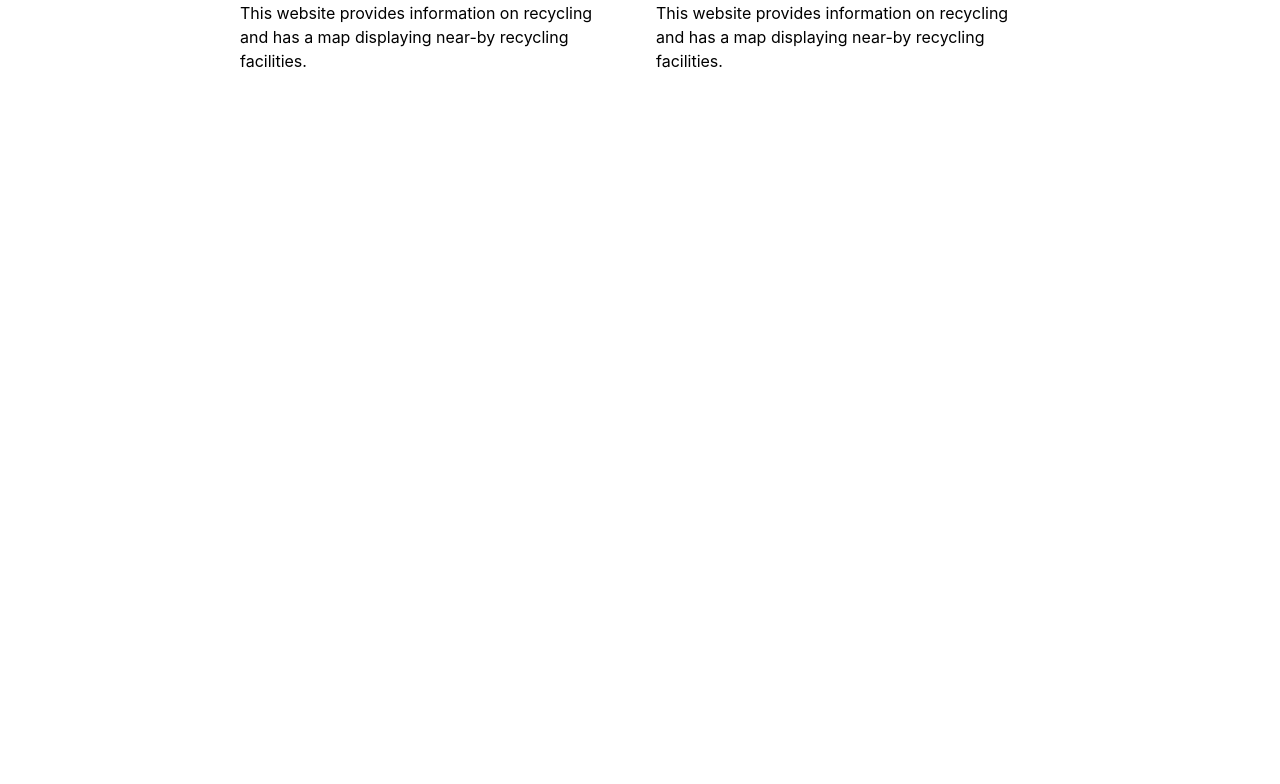
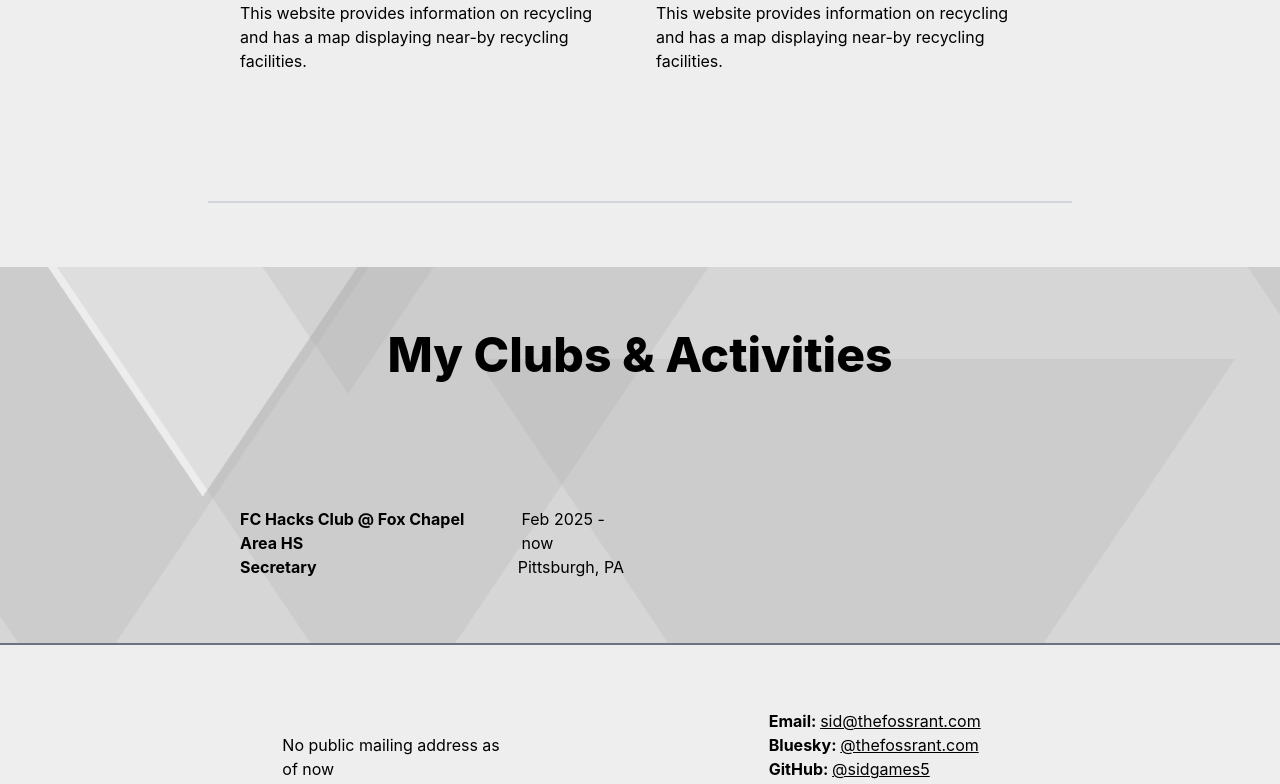
Before and after one commit to sidgames5/portfolio, a React (Create React App) app: page / in a window 1280 px wide. Shown: the part 2001-2785 px from the top of the page. Before the commit the page ends 2138 px from the top, so only its background shows below. Built offline with nearby package versions, Linux system fonts and the light colour scheme.

Commit message:
final touches

```diff
--- a/src/App.css
+++ b/src/App.css
@@ -14,9 +14,40 @@
 }
 
 #section-3 {
-    background-color: white;
+    background-color: #eeeeee;
     width: 100%;
     height: fit-content;
     color: black;
     /* padding-bottom: 5vh; */
 }
+
+#section-4 {
+    /* background-image: linear-gradient(rgba(255, 255, 255, 50%), rgba(255, 255, 255, 50%)), url("../public/bg_bggenerator_com3.png"); */
+    width: 100%;
+    height: fit-content;
+    color: black;
+    /* padding-bottom: 5vh; */
+}
+
+.section-4-bg {
+    max-width: 100vw;
+    width: 100vw;
+    overflow-x: hidden;
+}
+
+#section-5 {
+    background-color: #eeeeee;
+    width: 100%;
+    height: fit-content;
+    color: black;
+    /* padding-bottom: 5vh; */
+}
+
+#section-5 a {
+    text-decoration: underline solid 1px;
+    transition-duration: 300ms;
+}
+
+#section-5 a:hover {
+    font-weight: bold;
+}
--- a/src/App.jsx
+++ b/src/App.jsx
@@ -2,6 +2,8 @@ import "./App.css";
 import Section1 from "./Section1";
 import Section2 from "./Section2";
 import Section3 from "./Section3";
+import Section4 from "./Section4";
+import Section5 from "./Section5";
 
 function App() {
     return (
@@ -9,6 +11,8 @@ function App() {
             <Section1 />
             <Section2 />
             <Section3 />
+            <Section4 />
+            <Section5 />
         </main>
     );
 }
--- a/src/Header.jsx
+++ b/src/Header.jsx
@@ -13,6 +13,8 @@ export default function Header() {
                 <HeaderLink to="#section-3">
                     <strong>Projects</strong>
                 </HeaderLink>
+                <HeaderLink to="#section-4">Activities</HeaderLink>
+                <HeaderLink to="#section-5">Contact</HeaderLink>
                 <HeaderLink to="https://blog.thefossrant.com">Blog</HeaderLink>
             </div>
             <div className="header-right"></div>
--- a/src/Section1.jsx
+++ b/src/Section1.jsx
@@ -34,8 +34,10 @@ export default function Section1() {
                 </div>
                 <div className="bg-red-700 bg-opacity-50 -translate-x-1/2 h-fit">
                     <div className="flex flex-col bg-red-700 bg-opacity-90 w-full translate-x-1/2">
-                        <FancyLink to="#">Resume</FancyLink>
-                        <FancyLink to="#">Socials</FancyLink>
+                        <FancyLink to="">Resume</FancyLink>
+                        <FancyLink to="mailto:sid@thefossrant.com">
+                            Contact
+                        </FancyLink>
                         <FancyLink to="https://github.com/sidgames5">
                             GitHub
                         </FancyLink>
@@ -78,7 +80,7 @@ export default function Section1() {
                     </div> */}
                 </div>
             </div>
-            <div className="h-0.5 w-1/2 bg-gray-300 mt-32">&nbsp;</div>
+            <div className="h-0.5 w-3/4 bg-gray-300 mt-32">&nbsp;</div>
         </div>
     );
 }
--- a/src/Section3.jsx
+++ b/src/Section3.jsx
@@ -58,19 +58,19 @@ export default function Section3() {
                 <ProjectCard
                     name="Board Game Design (Competition)"
                     date="Jan 2025"
-                    award="3rd Place @ PA TSA Region 1"
+                    award="🥉3rd Place @ PA TSA Region 1"
                     location="Beaver Falls, PA"
                 ></ProjectCard>
                 <ProjectCard
                     name="Coding (Competition)"
                     date="Jan 2025"
-                    award="4th Place @ PA TSA Region 1"
+                    award="🏆4th Place @ PA TSA Region 1"
                     location="Beaver Falls, PA"
                 ></ProjectCard>
                 <ProjectCard
                     name="The Gaming Hub"
                     date="Feb 2024"
-                    award="3rd Place @ HackNA 2024"
+                    award="🥉3rd Place @ HackNA 2024"
                     location="Wexford, PA"
                 >
                     This website provides information on recycling and has a map
@@ -80,13 +80,14 @@ export default function Section3() {
                     name="RecycleWise"
                     date="Jan 2024"
                     link="https://www.fcasd.edu/post-details/~board/fox-chapel-area-school-district/post/dms-students-tops-in-stem-competition"
-                    award="1st Place @ Hack The Ram 2024"
+                    award="🥇1st Place @ Hack The Ram 2024"
                     location="Gibsonia, PA"
                 >
                     This website provides information on recycling and has a map
                     displaying near-by recycling facilities.
                 </ProjectCard>
             </div>
+            <div className="h-0.5 w-3/4 bg-gray-300">&nbsp;</div>
         </div>
     );
 }
--- /dev/null
+++ b/src/Section4.jsx
@@ -0,0 +1,57 @@
+import { motion } from "motion/react";
+
+function ActivityCard({ name, role, date, location, children }) {
+    return (
+        <div className="flex flex-col">
+            <div className="flex flex-row gap-8 justify-between">
+                <span className="font-bold">{name}</span>
+                <span>{date}</span>
+            </div>
+            <div className="flex flex-row gap-8 justify-between">
+                <span className="font-bold">{role}</span>
+                <span>{location}</span>
+            </div>
+            {children}
+        </div>
+    );
+}
+
+export default function Section4() {
+    return (
+        <div className="relative overflow-x-hidden border-gray-500 border-b-2">
+            <motion.div
+                className="section-4-bg absolute top-0 left-0 w-full h-full -z-10 overflow-hidden"
+                initial={{ scaleX: 1 }}
+                whileInView={{ scaleX: 1.2 }}
+                transition={{
+                    // duration: 2,
+                    type: "spring",
+                    mass: 100,
+                    damping: 50,
+                }}
+            >
+                <img
+                    src="bg_bggenerator_com3.png"
+                    alt=""
+                    className="rotate-180"
+                />
+            </motion.div>
+            <div
+                id="section-4"
+                className="relative h-fit flex flex-col items-center justify-center align-middle p-16 gap-32"
+            >
+                <h1 className="text-5xl font-extrabold">
+                    My Clubs & Activities
+                </h1>
+                <div className="grid grid-cols-2 gap-8 *:max-w-[30vw]">
+                    <ActivityCard
+                        name="FC Hacks Club @ Fox Chapel Area HS"
+                        role="Secretary"
+                        date="Feb 2025 - now"
+                        location="Pittsburgh, PA"
+                    ></ActivityCard>
+                </div>
+            </div>
+        </div>
+    );
+}
--- /dev/null
+++ b/src/Section5.jsx
@@ -0,0 +1,34 @@
+export default function Section5() {
+    return (
+        <div
+            id="section-5"
+            className="flex flex-row items-center justify-center align-middle p-16 gap-64 *:max-w-[20%]"
+        >
+            <div className="flex flex-col">
+                <span>No public mailing address as of now</span>
+            </div>
+            <div className="flex flex-col">
+                <span>
+                    <strong>Email: </strong>
+                    <a href="mailto:sid@thefossrant.com">sid@thefossrant.com</a>
+                </span>
+                <span>
+                    <strong>Bluesky: </strong>
+                    <a href="https://bsky.app/profile/thefossrant.com">
+                        @thefossrant.com
+                    </a>
+                </span>
+                <span>
+                    <strong>GitHub: </strong>
+                    <a href="https://github.com/sidgames5">@sidgames5</a>
+                </span>
+                <span>
+                    <strong>Matrix: </strong>
+                    <a href="https://matrix.to/#/@sidgames:matrix.org">
+                        @sidgames:matrix.org
+                    </a>
+                </span>
+            </div>
+        </div>
+    );
+}
```
Also changed, not shown: public/bg_bggenerator_com3.png (added), public/bg_bggenerator_com4.png (added).
